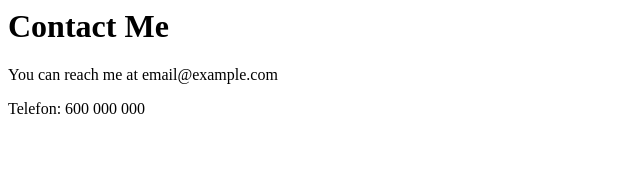
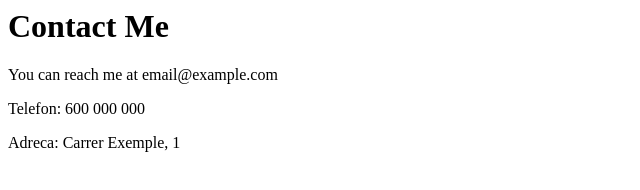
Before and after one commit to ianfernandezl/exemple1, a plain HTML site: page contacte.html in a window 1280 px wide. Shown: the whole page, without its empty margins (0-640 px from the left). Drawn offline with Linux system fonts and the light colour scheme.

Commit message:
Contacte.html acabat

```diff
--- a/contacte.html
+++ b/contacte.html
@@ -6,5 +6,6 @@
         <h1>Contact Me</h1>
         <p>You can reach me at email@example.com</p>
         <p>Telefon: 600 000 000</p>
+        <p>Adreca: Carrer Exemple, 1</p>
     </body>
 </html>
```
